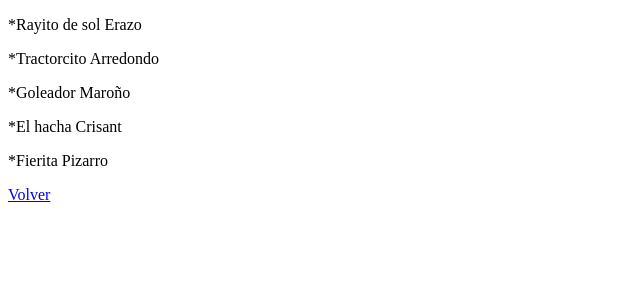
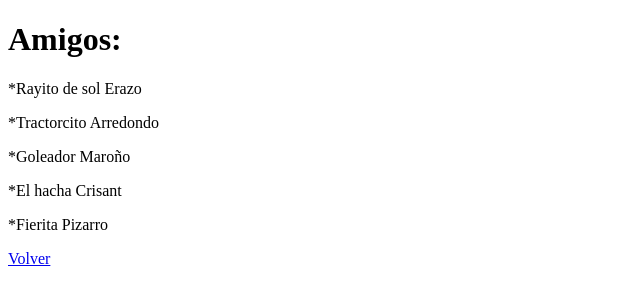
Before and after one commit to ElMaty592041/sistemas-de-control-6A, a plain HTML site: page Paginas/amigos-b.html in a window 1280 px wide. Shown: the whole page, without its empty margins (0-640 px from the left). Drawn offline with Linux system fonts and the light colour scheme.

Commit message:
Update amigos-b.html

```diff
--- a/Paginas/amigos-b.html
+++ b/Paginas/amigos-b.html
@@ -4,6 +4,7 @@
 <title>Amigos</title>
 </head>
 <body>
+ <h1> Amigos: </h1>
 <p>*Rayito de sol Erazo </p>
 <p>*Tractorcito Arredondo </p>
 <p>*Goleador Maroño </p>
```
